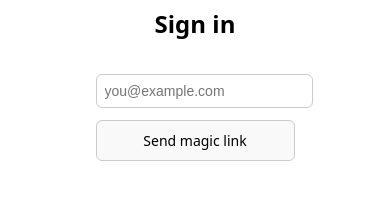
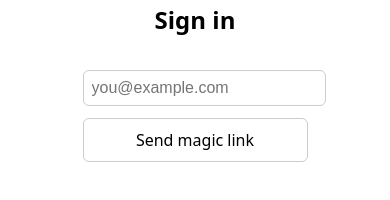
Before and after one commit to kenralotamd/spending-tracker, a React (Vite) app: page / in a window 390 px wide. Shown: the part 122-322 px from the top of the page. Built offline with nearby package versions, Linux system fonts and the light colour scheme; no server answers.

Commit message:
style: fix button contrast and mobile readability

```diff
--- a/src/index.css
+++ b/src/index.css
@@ -86,3 +86,74 @@ button:disabled {
     width: 100%;
   }
 }
+/* ---- Mobile layout polish ---- */
+@media (max-width: 768px) {
+  /* prevent iOS zoom on inputs */
+  input, select, button, textarea { font-size: 16px !important; }
+
+  /* cards & containers breathe */
+  .card, section { width: 100%; box-sizing: border-box; }
+
+  /* tables scroll horizontally instead of blowing the layout */
+  table { display: block; width: 100%; overflow-x: auto; -webkit-overflow-scrolling: touch; }
+  th, td { white-space: nowrap; }
+
+  /* buttons line up nicely */
+  .btn-row { display: flex; gap: 8px; width: 100%; }
+  .btn-row > * { flex: 1 1 auto; }
+
+  /* long labels wrap properly */
+  .wrap { white-space: normal !important; line-height: 1.25; }
+}
+
+/* allow light theme to stay readable everywhere */
+body { background: #fff !important; color: #000 !important; }
+/* ✅ Final visual fix for buttons & text */
+button {
+  background-color: #ffffff !important;
+  color: #000000 !important;
+  border: 1px solid #ccc !important;
+}
+
+button:hover {
+  background-color: #f0f0f0 !important;
+  border-color: #999 !important;
+}
+
+/* Make form inputs and selects easier to read */
+input, select, textarea {
+  background-color: #ffffff !important;
+  color: #000000 !important;
+  border: 1px solid #ccc !important;
+  border-radius: 6px;
+  padding: 6px 8px;
+}
+
+/* Ensure page background stays white on mobile */
+html, body {
+  background-color: #ffffff !important;
+  color: #000000 !important;
+}
+
+/* Make everything fit nicely on iPhone screens */
+@media (max-width: 768px) {
+  body {
+    padding: 8px;
+    overflow-x: hidden;
+  }
+
+  section {
+    padding: 8px;
+  }
+
+  table {
+    display: block;
+    overflow-x: auto;
+    -webkit-overflow-scrolling: touch;
+    width: 100%;
+  }
+
+  th, td {
+    white-space: nowrap;
+  }
+}
```
